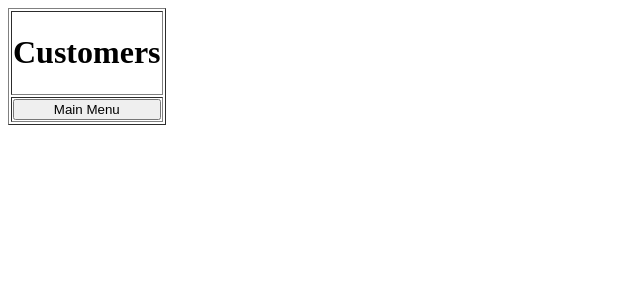
After one commit to chas-academy/u05-car-rental-andreasnyh, a PHP site: template src/views/CustomersView.twig in a window 1280 px wide. The commit adds this page. Shown: the top 300 px of the page, without its empty margins (0-640 px from the left). Run offline with PHP 8.4, Linux system fonts and the light colour scheme; the template is opened without the code that fills it, so the values that code supplies are empty; some libraries are stand-ins or nearby versions.

Commit message:
Can move between MainMenu and Customers

```diff
--- a/index.php
+++ b/index.php
@@ -3,7 +3,6 @@ use Main\core\Router;
 use Main\core\Request;
 use Main\core\Config;
 use Main\includes\Login;
-use Main\includes\Customers;
 use Main\utils\DependencyInjector;
 // Twig 3.0
 require_once "./vendor/autoload.php";
--- a/src/Core/Router.php
+++ b/src/Core/Router.php
@@ -3,7 +3,7 @@
 
   use Main\controllers\ListController;
   use Main\controllers\InputController;
-  use Main\controllers\MainController;
+  use Main\controllers\CustomersController;
   use Main\controllers\MainMenuController;
 
   /*
--- a/src/config/routes.json
+++ b/src/config/routes.json
@@ -1,7 +1,7 @@
 {
-  "addCustomer": {
-    "controller": "Customer",
-    "method": "addCustomer"
+  "customers": {
+    "controller": "Customers",
+    "method": "getCustomers"
   },
   "customerAdded": {
     "controller": "Customer",
--- /dev/null
+++ b/src/views/CustomersView.twig
@@ -0,0 +1,115 @@
+{% block customers %}
+
+    <!doctype html>
+    <html lang="en">
+    <head>
+        <meta charset="UTF-8">
+        <meta name="viewport"
+              content="width=device-width, user-scalable=no, initial-scale=1.0, maximum-scale=1.0, minimum-scale=1.0">
+        <meta http-equiv="X-UA-Compatible" content="ie=edge">
+        <title>Car rental Customers</title>
+    </head>
+    <body>
+
+    <style>
+        .column {
+            width: 20mm;
+        }
+
+        .button {
+            width: 100%;
+        }
+    </style>
+
+    <table border>
+        <tr>
+            <td colspan="8"><h1>Customers</h1></td>
+        </tr>
+{#
+        <tr><td colspan="1">
+                <form action="/getCustomers" method="post">
+                    <input type="submit" style="width:100%" value="Customers">
+                </form>
+            </td></tr>
+        #}
+        {% for customer in customers %}
+        <tr>
+            <td><b>{{customer.customerName}}</b></td>
+            <td colspan = "2"><b>{{customer.address}}</b></td>
+            <td colspan = "3"><b>{{customer.postalAddress}}</b></td>
+            {#
+                    <td>
+                      <form method="post" action="/editCustomer/{{customer.customerNumber}}/{{customer.customerName}}">
+                        <input type="submit" style="width:100%" value="Edit">
+                      </form>
+                    </td>
+
+                    <td>
+                      <form method="post" action="/removeCustomer/{{customer.customerNumber}}/{{customer.customerName}}"
+                            onsubmit="return confirm('Are you sure you want to remove customer {{customer.customerName}}?')">
+                        <input type="submit" style="width:100%" value="Remove">
+                      </form>
+                    </td>
+
+                    <td colspan="3">
+                      <form method="post" action="/addAccount/{{customer.customerNumber}}/{{customer.customerName}}">
+                        <input type="submit" style="width:100%" value="Add Account">
+                      </form>
+                    </td>
+                  </tr>
+
+                  {% for account in customer.accounts %}
+                    <tr>
+                      <td></td>
+                      <td>{{account["accountNumber"]}}</td>
+                      <td>{{account["accountBalance"]}}</td>
+
+                      <!--<td>{{account.accountNumber}}</td>
+                      <td>{{account.accountBalance}}</td>-->
+
+                      <td class="column">
+                        <form method="post" action="/deposit/{{customer.customerNumber}}/{{customer.customerName}}/{{account.accountNumber}}">
+                          <input type="submit" style="width:100%" value="Deposit">
+                        </form>
+                      </td>
+
+                      <td class="column">
+                        <form method="post" action="/withdraw/{{customer.customerNumber}}/{{customer.customerName}}/{{account.accountNumber}}">
+                          <input type="submit" style="width:100%" value="Withdraw">
+                        </form>
+                      </td>
+
+                      <td class="column">
+                        <form method="post" action="/transfer/{{customer.customerNumber}}/{{customer.customerName}}/{{account.accountNumber}}">
+                          <input type="submit" style="width:100%" value="Transfer">
+                        </form>
+                      </td>
+
+                      <td class="column">
+                        <form method="post" action="/viewAccount/{{customer.customerNumber}}/{{customer.customerName}}/{{account.accountNumber}}">
+                          <input type="submit" style="width:100%" value="View">
+                        </form>
+                      </td>
+
+                      <td class="column">
+                        <form method="post" action="/removeAccount/{{customer.customerNumber}}/{{customer.customerName}}/{{account.accountNumber}}"
+                            onsubmit="return confirm('Are you sure you want to remove account {{account.accountNumber}}?')">
+                          <input type="submit" style="width:100%" value="Remove">
+                        </form>
+                      </td>
+                    </tr>
+                  {% endfor %}
+                  #}
+            {% endfor %}
+
+        <tr><td colspan="1">
+                <form action="/" method="post">
+                    <input type="submit" style="width:100%" value="Main Menu">
+                </form>
+            </td></tr>
+    </table>
+
+
+    </body>
+    </html>
+{% endblock %}
```
Also changed, not shown: src/config/app.json (+4 -4 lines), src/controllers/CustomersController.php (added, +15 -0 lines), src/models/CustomersModel.php (added, +35 -0 lines), src/views/MainMenu.twig (+8 -8 lines).
